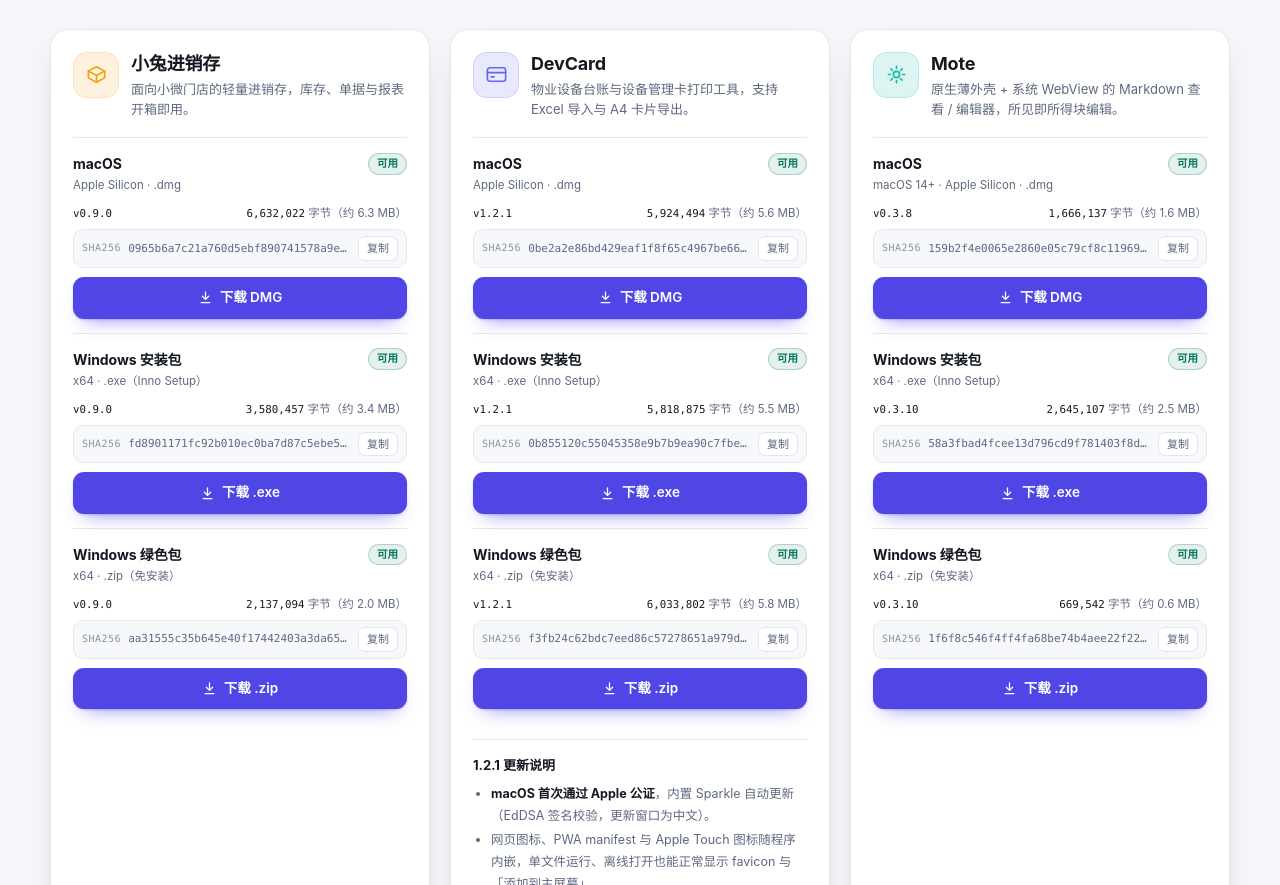
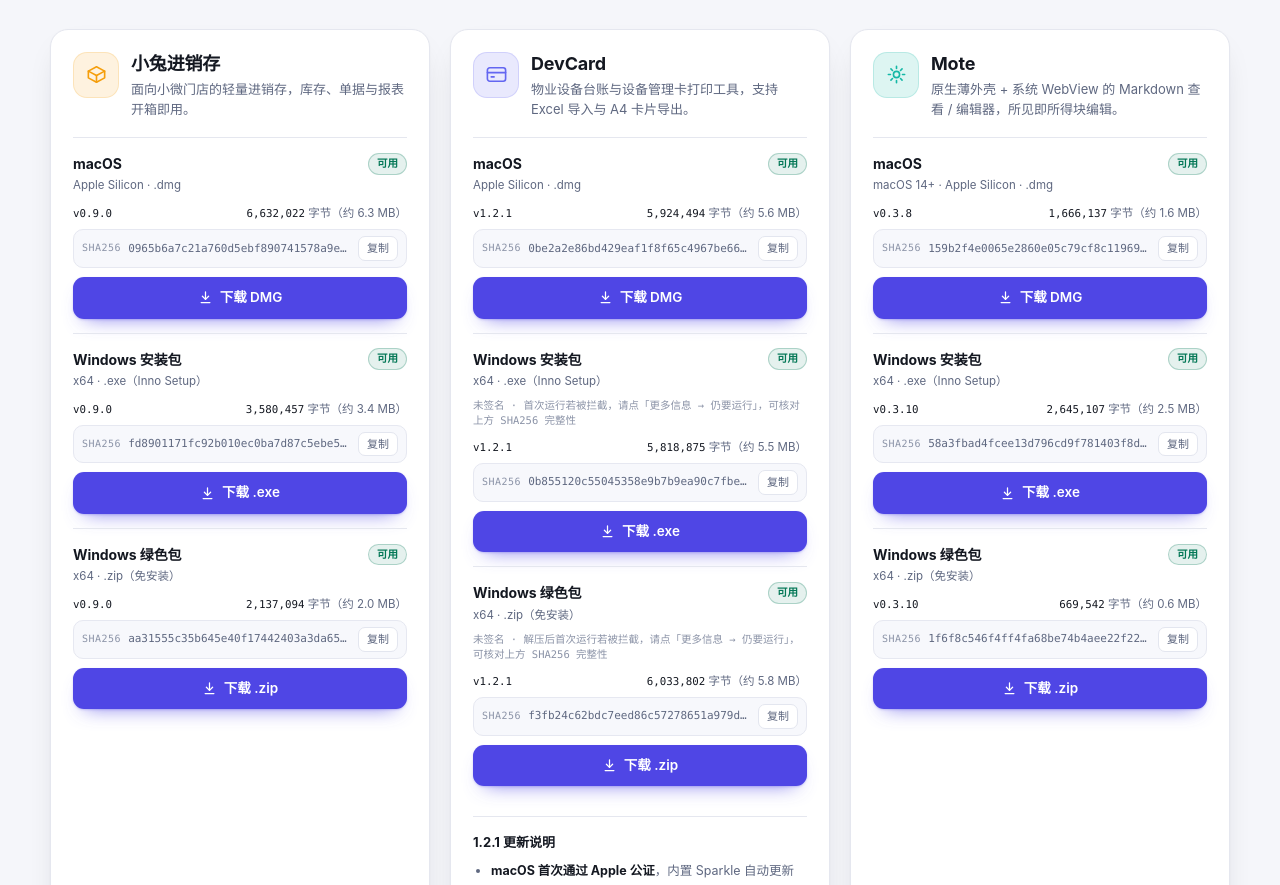
Before and after one commit to LinYuwei82/dev_card_cpp, a plain HTML site: page website/index.html in a window 1280 px wide. Shown: the part 215-1100 px from the top of the page. Drawn offline with Linux system fonts and the light colour scheme.

Commit message:
chore(site): Windows 下载行补充未签名提示
DevCard Windows 安装包和绿色包各加一行 SmartScreen 未签名说明：
首次运行若被拦截，点更多信息→仍要运行，可核对 SHA256 完整性。

```diff
--- a/website/index.html
+++ b/website/index.html
@@ -721,6 +721,7 @@
             <span class="tag tag-live">可用</span>
           </div>
           <p class="dl-sub">x64 · .exe（Inno Setup）</p>
+          <p class="url-hint">未签名 · 首次运行若被拦截，请点「更多信息 → 仍要运行」，可核对上方 SHA256 完整性</p>
           <div class="facts">
             <span class="mono">v1.2.1</span>
             <span><span class="mono">5,818,875</span> 字节（约 5.5 MB）</span>
@@ -743,6 +744,7 @@
             <span class="tag tag-live">可用</span>
           </div>
           <p class="dl-sub">x64 · .zip（免安装）</p>
+          <p class="url-hint">未签名 · 解压后首次运行若被拦截，请点「更多信息 → 仍要运行」，可核对上方 SHA256 完整性</p>
           <div class="facts">
             <span class="mono">v1.2.1</span>
             <span><span class="mono">6,033,802</span> 字节（约 5.8 MB）</span>
```
